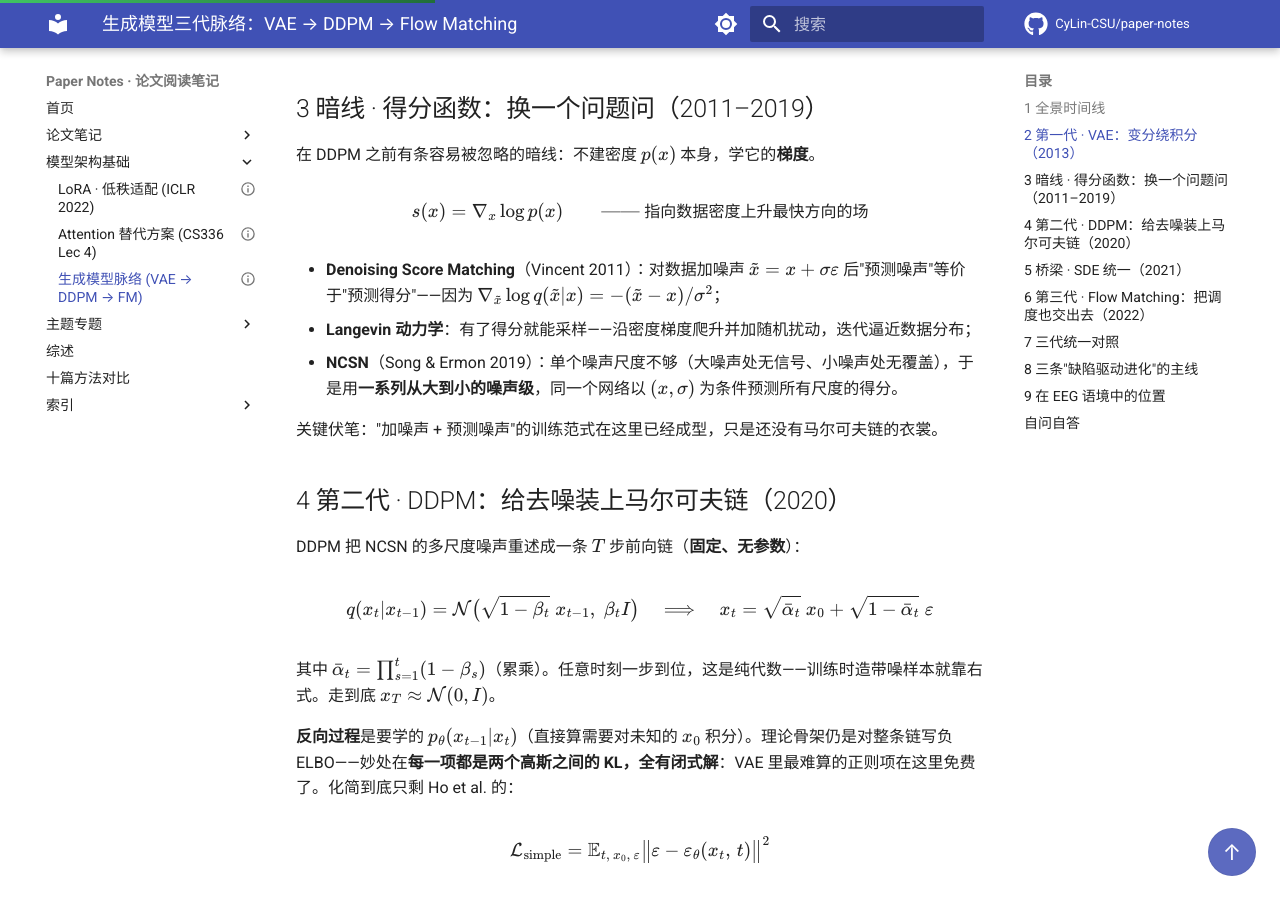
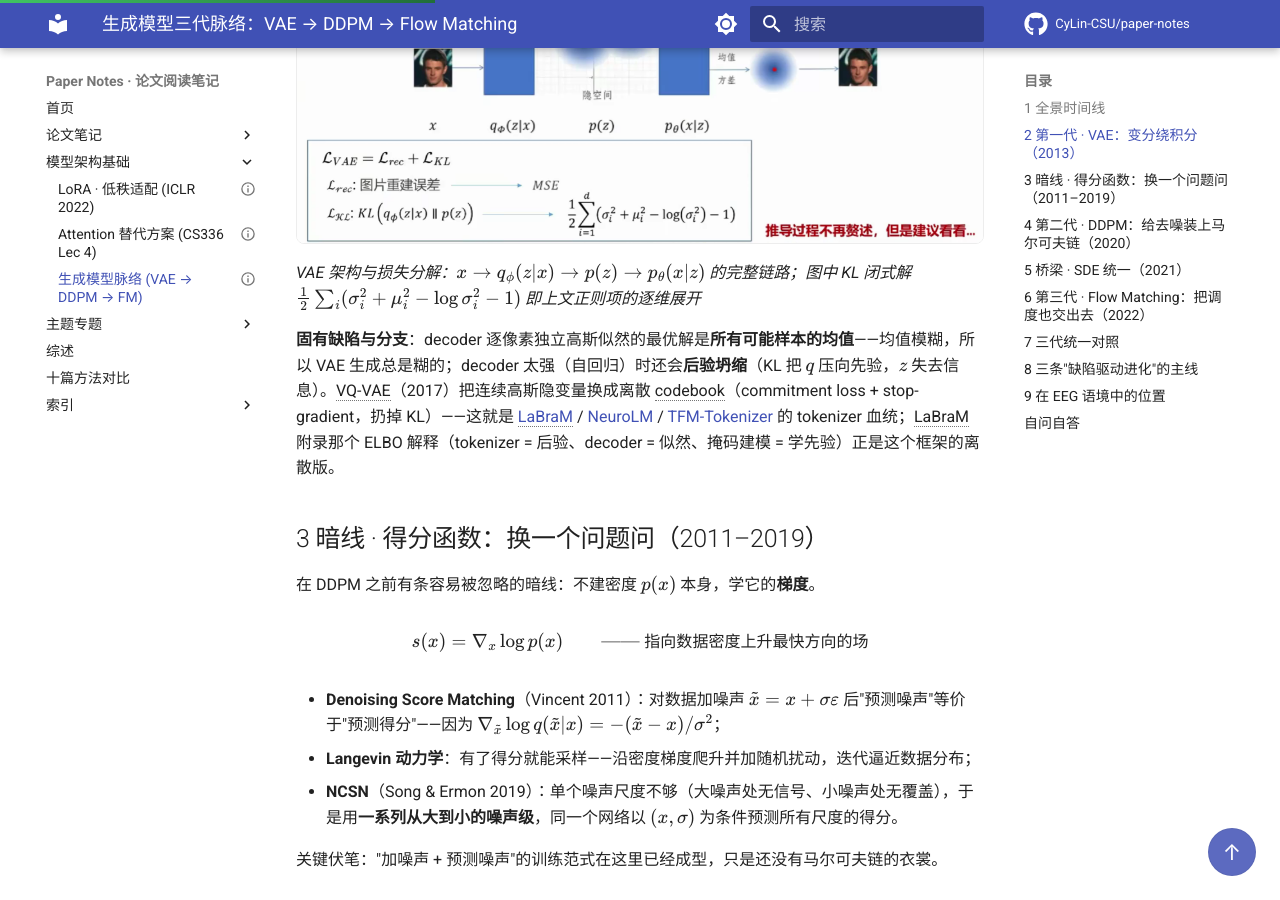
Before and after one commit to CyLin-CSU/paper-notes, an MkDocs documentation site: the page built from docs/basics/generative-lineage.md, in a window 1280 px wide and 900 px high, scrolled down 2248 px. Built offline with MkDocs 1.6.1 and Material for MkDocs 9.7.7, drawn with Linux system fonts in a browser that asks for light colours; a script that is not in the unit is left out; comment, search, counter and statistics services are not loaded; some of the changed text lies outside the part shown.

Commit message:
生成模型脉络页插入三张讲义插图（VAE 架构与损失/DDPM 马尔可夫链/FM 向量场与流），修正 basics 层级图片相对路径

```diff
--- a/docs/basics/generative-lineage.md
+++ b/docs/basics/generative-lineage.md
@@ -59,6 +59,10 @@ KL 项 ≥ 0，所以 ELBO 是下界；KL 不可算但 ELBO 可算。**最大化
 
 \( z \) 变成对 \( \varepsilon \) 的确定性函数，反向传播可以穿过采样直达编码器。这一招在所有概率生成模型里反复出现。
 
+![VAE 架构与损失分解：Encoder 输出隐空间中每个样本的高斯分布（均值/方差），Decoder 从中采样重建；下方为损失分解——重构项即 MSE，KL 项有闭式解](../assets/gen-vae-arch.png)
+
+*VAE 架构与损失分解：\( x \to q_\phi(z|x) \to p(z) \to p_\theta(x|z) \) 的完整链路；图中 KL 闭式解 \( \frac{1}{2}\sum_i(\sigma_i^2 + \mu_i^2 - \log\sigma_i^2 - 1) \) 即上文正则项的逐维展开*
+
 **固有缺陷与分支**：decoder 逐像素独立高斯似然的最优解是**所有可能样本的均值**——均值模糊，所以 VAE 生成总是糊的；decoder 太强（自回归）时还会**后验坍缩**（KL 把 \( q \) 压向先验，\( z \) 失去信息）。VQ-VAE（2017）把连续高斯隐变量换成离散 codebook（commitment loss + stop-gradient，扔掉 KL）——这就是 [LaBraM](../papers/2026-09/0918-labram.md) / [NeuroLM](../papers/2026-09/0918-neurolm.md) / [TFM-Tokenizer](../papers/2026-09/0918-tfm-tokenizer.md) 的 tokenizer 血统；LaBraM 附录那个 ELBO 解释（tokenizer = 后验、decoder = 似然、掩码建模 = 学先验）正是这个框架的离散版。
 
 ## 3 暗线 · 得分函数：换一个问题问（2011–2019）
@@ -87,6 +91,10 @@ DDPM 把 NCSN 的多尺度噪声重述成一条 \( T \) 步前向链（**固定
 
 用人话说：**拿一张干净图，按公式加一份已知噪声，让网络看带噪图、猜出那份噪声，用 MSE 惩罚**，\( t \) 随机采。网络实际在学的是得分——\( \varepsilon_\theta(x_t, t) / \sqrt{1-\bar{\alpha}_t} \approx -\nabla_x \log p_t(x_t) \)，与 denoising score matching 是同一件事。生成从此锐利：每步只做小幅残差修正，网络永远不必像 VAE 那样一步输出条件均值。
 
+![DDPM 的马尔可夫链视角：前向加噪 q 是固定无参数的，反向去噪 pθ 是要学的网络；从纯噪声 xT 逐步走到干净样本 x0](../assets/gen-ddpm-markov.png)
+
+*DDPM 的马尔可夫链视角：灰色圆是带噪状态，\( q(x_t|x_{t-1}) \)（虚线）是固定的前向加噪，\( p_\theta(x_{t-1}|x_t) \) 是要学习的反向去噪——"从加噪过程中学习逐步去噪"*
+
 **DDIM（2020）是承前启后的一步**：ancestral sampling 去掉每步随机项后，采样变成一个**确定性 ODE 积分**——同一个模型不用重训，路径从 SDE 换成 ODE。人们由此意识到：扩散模型骨子里是一条连续的流。
 
 ## 5 桥梁 · SDE 统一（2021）
@@ -110,6 +118,10 @@ Anderson (1982) 的结论：每个前向 SDE 都有一个时间倒着走的**反
 \[ \mathcal{L}_{\mathrm{FM}} = \mathbb{E} \big\| v_\theta(x_t,\,t) - (x_1 - x_0) \big\|^2 \]
 
 关键定理：对条件目标回归与对边缘目标回归的**梯度相同**（边缘速度恰是条件速度的期望 \( u_t(x) = \mathbb{E}[x_1 - x_0 \mid x_t = x] \)，MSE 的最优解就是条件期望）——所以不必知道边缘场，采样配对做回归即可。
+
+![ODE 三要素与流的形变：dX(t)/dt = u(t, X) 是要学的向量场，单条解是轨迹，全体轨迹构成流 ψ；右图直观展示一组网格从高斯先验（左）被输运到数据分布（中）的过程](../assets/gen-fm-ode.png)
+
+*Flow Matching 的三个核心名词：**向量场**（\( u_t \)，要学习的项）、**轨迹**（一条 ODE 解 \( X_t \)）、**流**（全体轨迹 \( \psi_t(x_0) \)）——生成就是把左侧高斯先验"揉"成右侧数据分布的那组形变*
 
 **Rectified Flow（Liu et al. 2022，同期工作）**补上直化：用训好的模型生成新配对再重训（reflow），轨迹越来越直 → 少步乃至**一步生成**。"straighter trajectories, faster sampling"的出处，也是 JET 引用 Mean Flow（2025）的那条线。
 
```
Also changed, not shown: docs/assets/gen-ddpm-markov.png (added), docs/assets/gen-fm-ode.png (added), docs/assets/gen-vae-arch.png (added).
